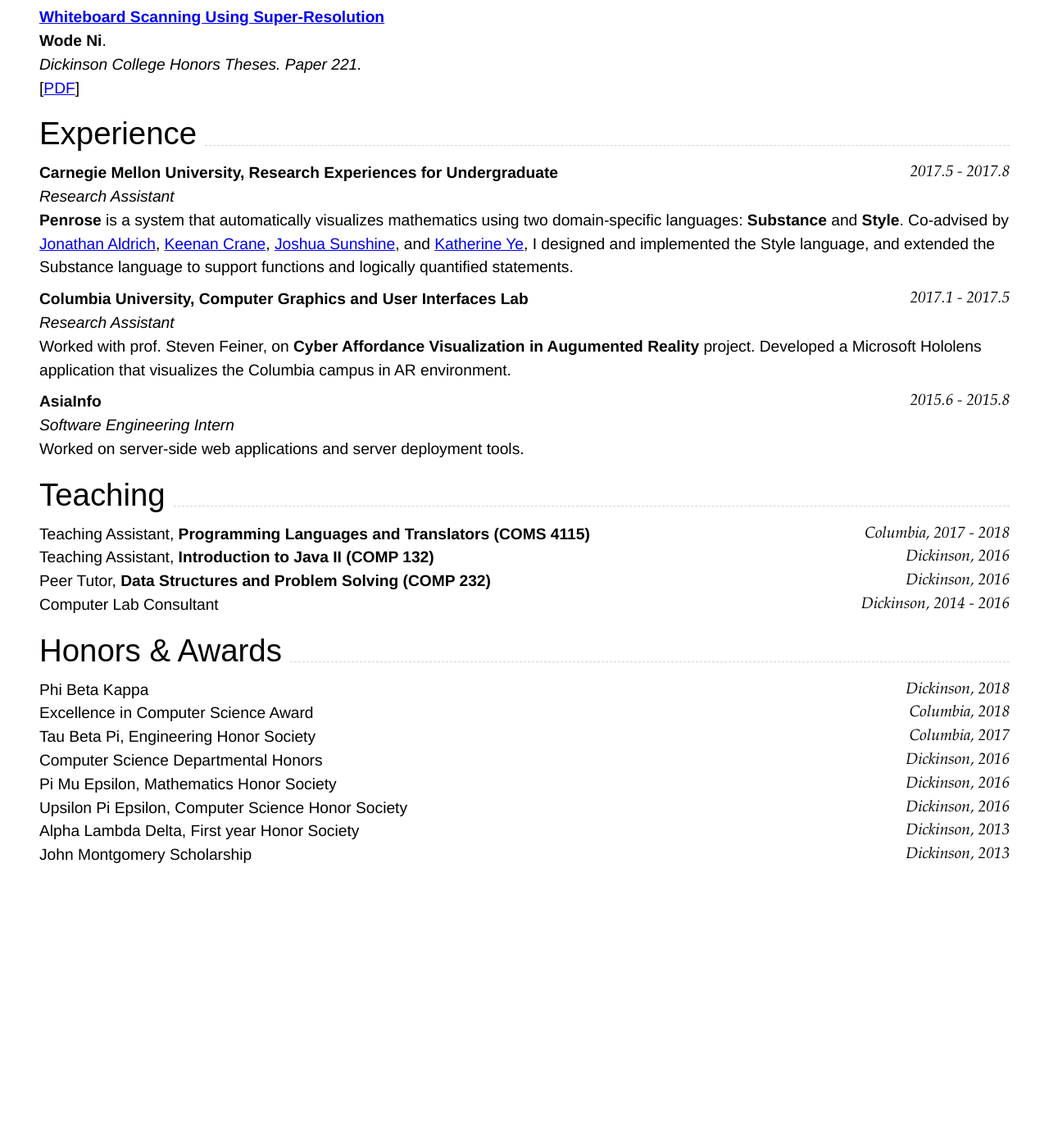
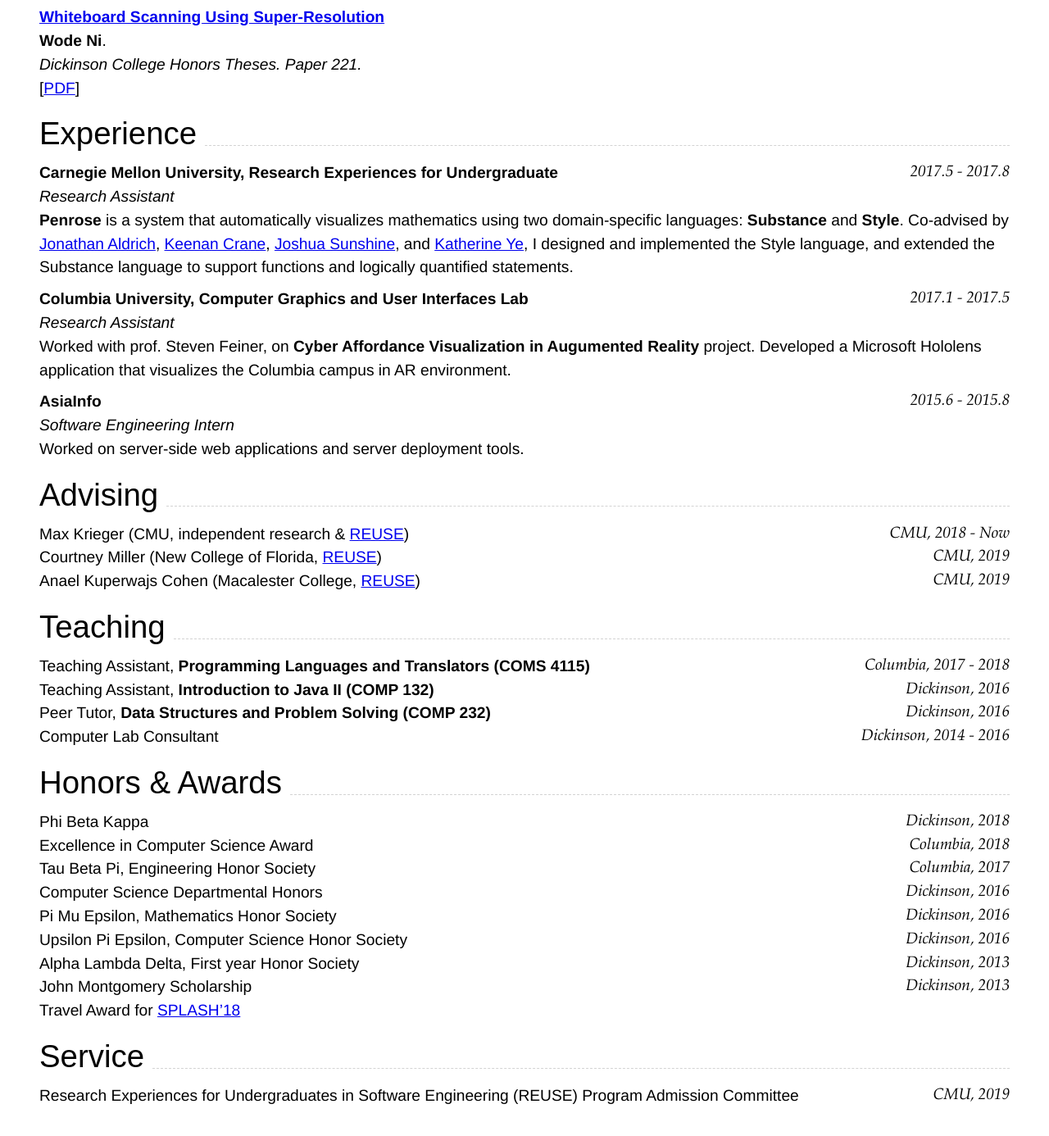
Before and after one commit to wodeni/nimo-markdown-cv, a Jekyll site: the page built from index.md, in a window 1280 px wide and 1400 px high, scrolled down 762 px. Shown: the top 1386 px of the window at 82% size. Built offline with Jekyll 4.4.1, drawn with Linux system fonts in a browser that asks for light colours; before the commit the page ends 1868 px from its top, so only the background shows below that.

Commit message:
added service & advising sections

````diff
--- a/index.md
+++ b/index.md
@@ -3,10 +3,11 @@
 title: Wode "Nimo" Ni
 email: woden@cs.cmu.edu
 homepage:
-    url: http://cs.cmu.edu/~woden
-    text: cs.cmu.edu/~woden
+  url: http://cs.cmu.edu/~woden
+  text: cs.cmu.edu/~woden
 ---
-# Wode __Ni__
+
+# Wode **Ni**
 
 <!--
 include contact information from the front matter
@@ -15,66 +16,82 @@
     - phone
     - email
 -->
+
 {% include cv-contact.html %}
 
 ## Education
 
-### __Carnegie Mellon University__ `2018.9 -`
+### **Carnegie Mellon University** `2018.9 -`
+
 ```
 Pittsburgh, PA
 ```
+
 - Ph.D. in Software Engineering
 - Co-advised by [Ken Koedinger](http://pact.cs.cmu.edu/koedinger.html) and [Josh Sunshine](http://www.cs.cmu.edu/~jssunshi/)
 
-### __Columbia University__ `2016.9 - 2018.5`
+### **Columbia University** `2016.9 - 2018.5`
+
 ```
 New York, NY
 ```
+
 - B.S. in Computer Science, _Magna Cum Laude_
 - Vision, Graphics track
 
-### __Dickinson College__ `2013.9 - 2016.5`
+### **Dickinson College** `2013.9 - 2016.5`
+
 ```
 Carlisle, PA
 ```
+
 - B.S. in Computer Science, _Summa Cum Laude_
 - Computer Science Departmental Honors
 
 ## Publications
 
-### [__Substance and Style: domain-specific languages for mathematical diagrams__](https://2017.splashcon.org/event/dsldi-2017-substance-and-style-domain-specific-languages-for-mathematical-diagrams)
-__Wode Ni\*__, Katherine Ye\*, Joshua Sunshine, Jonathan Aldrich, and Keenan Crane.<br>  _Domain-Specific Language Design and Implementation (DSLDI 2017),  co-located with SPLASH._ <br>
+### [**Substance and Style: domain-specific languages for mathematical diagrams**](https://2017.splashcon.org/event/dsldi-2017-substance-and-style-domain-specific-languages-for-mathematical-diagrams)
+
+**Wode Ni\***, Katherine Ye\*, Joshua Sunshine, Jonathan Aldrich, and Keenan Crane.<br> _Domain-Specific Language Design and Implementation (DSLDI 2017), co-located with SPLASH._ <br>
 [[PDF](assets/dsldi.pdf)]
 [[slides](assets/dsldi-presentation.pdf)]
 [[www](http://penrose.ink)]
 [[repo](https://github.com/penrose/penrose)]
 
-### [__Whiteboard Scanning Using Super-Resolution__](http://scholar.dickinson.edu/student_honors/221/)
-__Wode Ni__.<br> _Dickinson College Honors Theses. Paper 221._<br>
+### [**Whiteboard Scanning Using Super-Resolution**](http://scholar.dickinson.edu/student_honors/221/)
+
+**Wode Ni**.<br> _Dickinson College Honors Theses. Paper 221._<br>
 [[PDF](assets/superres.pdf)]
 
 ## Experience
 
-### __Carnegie Mellon University, Research Experiences for Undergraduate__  `2017.5 - 2017.8`
+### **Carnegie Mellon University, Research Experiences for Undergraduate** `2017.5 - 2017.8`
+
 _Research Assistant_<br>
-__Penrose__ is a system that automatically visualizes mathematics using two domain-specific languages: __Substance__ and __Style__. Co-advised by [Jonathan Aldrich](https://www.cs.cmu.edu/~./aldrich/), [Keenan Crane](https://www.cs.cmu.edu/~kmcrane/), [Joshua Sunshine](http://www.cs.cmu.edu/~jssunshi/), and [Katherine Ye](https://www.cs.cmu.edu/~kqy/), I designed and implemented the Style language, and extended the Substance language to support functions and logically quantified statements.
+**Penrose** is a system that automatically visualizes mathematics using two domain-specific languages: **Substance** and **Style**. Co-advised by [Jonathan Aldrich](https://www.cs.cmu.edu/~./aldrich/), [Keenan Crane](https://www.cs.cmu.edu/~kmcrane/), [Joshua Sunshine](http://www.cs.cmu.edu/~jssunshi/), and [Katherine Ye](https://www.cs.cmu.edu/~kqy/), I designed and implemented the Style language, and extended the Substance language to support functions and logically quantified statements.
 
-### __Columbia University, Computer Graphics and User Interfaces Lab__ `2017.1 - 2017.5`
+### **Columbia University, Computer Graphics and User Interfaces Lab** `2017.1 - 2017.5`
+
 _Research Assistant_<br>
-Worked with prof. Steven Feiner, on __Cyber Affordance Visualization in Augumented Reality__ project. Developed a Microsoft Hololens application that visualizes the Columbia campus in AR environment.
+Worked with prof. Steven Feiner, on **Cyber Affordance Visualization in Augumented Reality** project. Developed a Microsoft Hololens application that visualizes the Columbia campus in AR environment.
 
-### __AsiaInfo__ `2015.6 - 2015.8`
+### **AsiaInfo** `2015.6 - 2015.8`
+
 _Software Engineering Intern_<br>
 Worked on server-side web applications and server deployment tools.
 
+## Advising
+
+Max Krieger (CMU, independent research & [REUSE](https://www.cmu.edu/scs/isr/reuse/)) `CMU, 2018 - Now` <br>
+Courtney Miller (New College of Florida, [REUSE](https://www.cmu.edu/scs/isr/reuse/)) `CMU, 2019` <br>
+Anael Kuperwajs Cohen (Macalester College, [REUSE](https://www.cmu.edu/scs/isr/reuse/)) `CMU, 2019` <br>
 
 ## Teaching
 
-Teaching Assistant, __Programming Languages and Translators (COMS 4115)__ `Columbia, 2017 - 2018` <br>
-Teaching Assistant, __Introduction to Java II (COMP 132)__ `Dickinson, 2016` <br>
-Peer Tutor, __Data Structures and Problem Solving (COMP 232)__ `Dickinson, 2016` <br>
+Teaching Assistant, **Programming Languages and Translators (COMS 4115)** `Columbia, 2017 - 2018` <br>
+Teaching Assistant, **Introduction to Java II (COMP 132)** `Dickinson, 2016` <br>
+Peer Tutor, **Data Structures and Problem Solving (COMP 232)** `Dickinson, 2016` <br>
 Computer Lab Consultant `Dickinson, 2014 - 2016` <br>
-
 
 ## Honors & Awards
 
@@ -83,9 +100,14 @@
 Tau Beta Pi, Engineering Honor Society `Columbia, 2017` <br>
 Computer Science Departmental Honors `Dickinson, 2016` <br>
 Pi Mu Epsilon, Mathematics Honor Society `Dickinson, 2016` <br>
-Upsilon Pi Epsilon, Computer Science Honor Society  `Dickinson, 2016` <br>
+Upsilon Pi Epsilon, Computer Science Honor Society `Dickinson, 2016` <br>
 Alpha Lambda Delta, First year Honor Society `Dickinson, 2013`<br>
 John Montgomery Scholarship `Dickinson, 2013` <br>
+Travel Award for [SPLASH'18](https://2018.splashcon.org/track/splash-2018-PLMW?track=SPLASH%20PLMW)
+
+## Service
+
+Research Experiences for Undergraduates in Software Engineering (REUSE) Program Admission Committee `CMU, 2019`
 
 <!-- ### Footer
 
````
